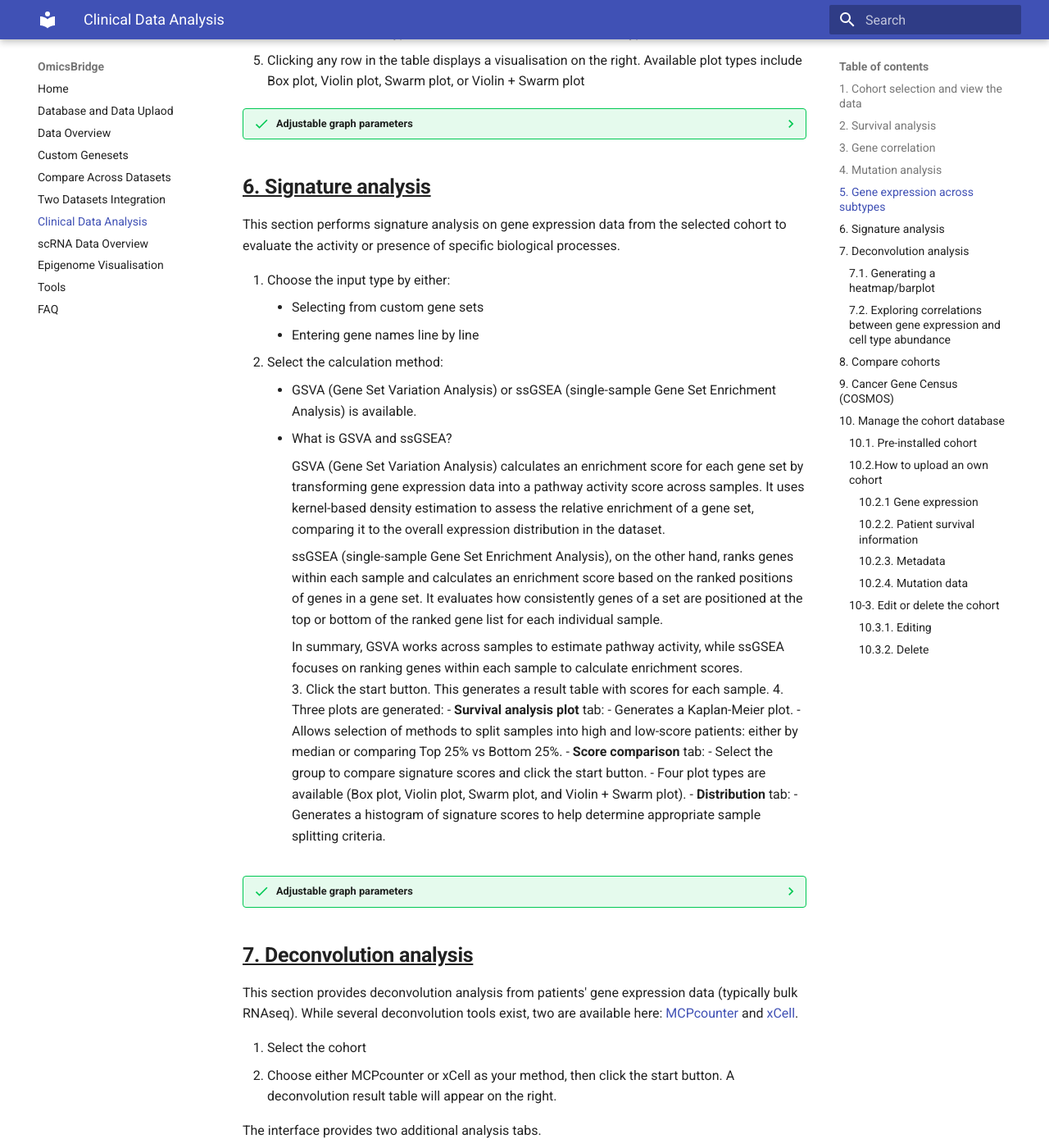
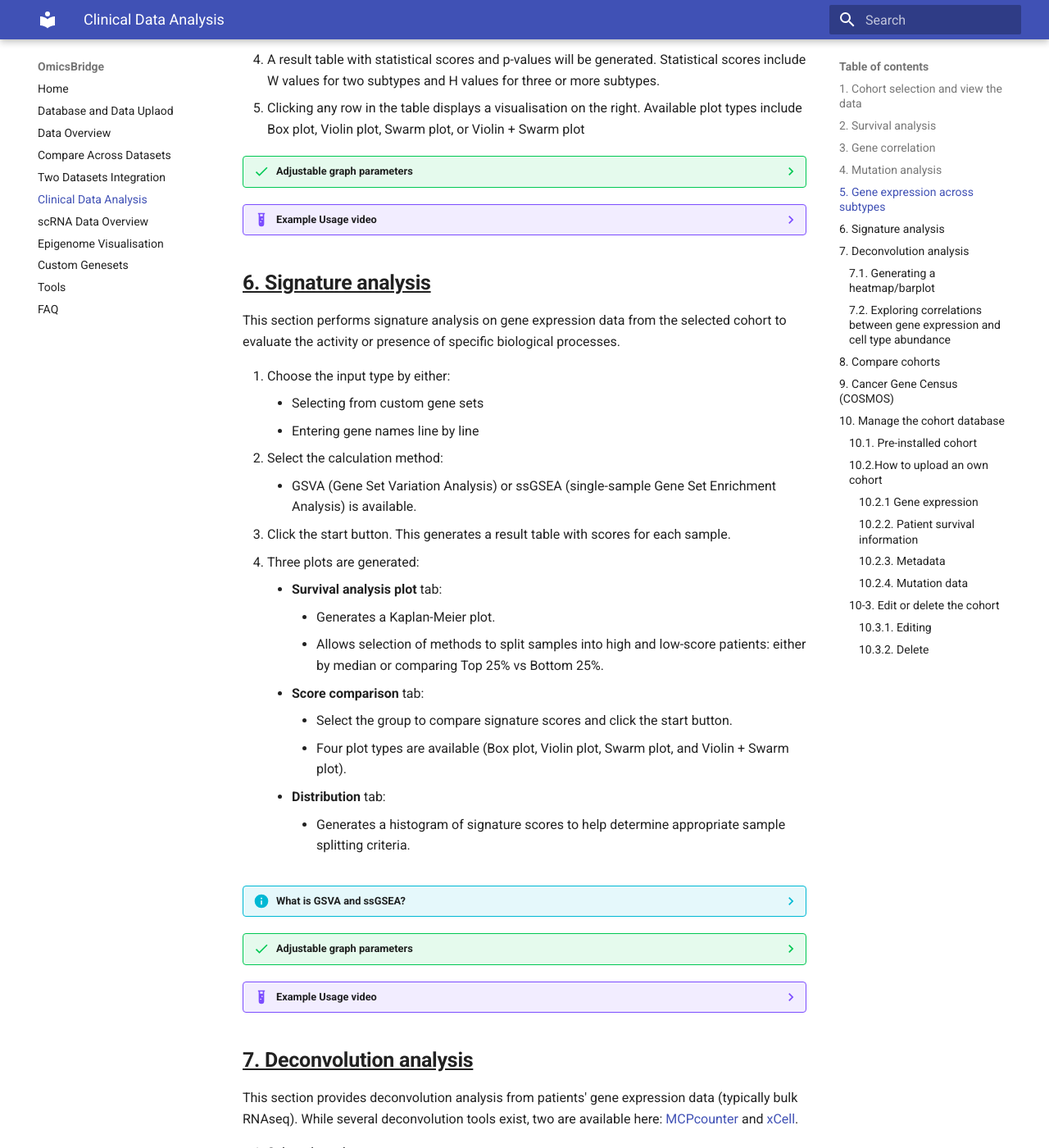
Before and after one commit to htsmto/OmicsBridge, an MkDocs documentation site: the page built from docs/Clinical_data.md, in a window 1280 px wide and 1400 px high, scrolled down 2925 px. Shown: the whole window at 82% size. Built offline with MkDocs 1.6.1 and Material for MkDocs 9.7.7, drawn with Linux system fonts in a browser that asks for light colours; some of the changed text lies outside the part shown.

Commit message:
Updated wiki

```diff
--- a/docs/Clinical_data.md
+++ b/docs/Clinical_data.md
@@ -104,6 +104,11 @@
         - Graph title and legend font size
         - Colours for wild-type and mutant groups
 
+??? example  "Example Usage video"
+    <video width="1000" controls>
+    <source src="../videos/Clinical_3_720.mp4" type="video/mp4">
+    </video>
+
 
 ## <u>**5. Gene expression across subtypes**</u>
 
@@ -122,6 +127,11 @@
     - Graph title size
     - Colour palette for each subtype
 
+??? example  "Example Usage video"
+    <video width="1000" controls>
+    <source src="../videos/Clinical_4_720.mp4" type="video/mp4">
+    </video>
+
 ## <u>**6. Signature analysis**</u>
 
 This section performs signature analysis on gene expression data from the selected cohort to evaluate the activity or presence of specific biological processes.
@@ -131,14 +141,7 @@
     - Entering gene names line by line
 2. Select the calculation method:
     - GSVA (Gene Set Variation Analysis) or ssGSEA (single-sample Gene Set Enrichment Analysis) is available.
-    - What is GSVA and ssGSEA?
 
-
-        GSVA (Gene Set Variation Analysis) calculates an enrichment score for each gene set by transforming gene expression data into a pathway activity score across samples. It uses kernel-based density estimation to assess the relative enrichment of a gene set, comparing it to the overall expression distribution in the dataset.
-
-        ssGSEA (single-sample Gene Set Enrichment Analysis), on the other hand, ranks genes within each sample and calculates an enrichment score based on the ranked positions of genes in a gene set. It evaluates how consistently genes of a set are positioned at the top or bottom of the ranked gene list for each individual sample.
-
-        In summary, GSVA works across samples to estimate pathway activity, while ssGSEA focuses on ranking genes within each sample to calculate enrichment scores.
 3. Click the start button. This generates a result table with scores for each sample.
 4. Three plots are generated:
     - **Survival analysis plot** tab:
@@ -168,6 +176,12 @@
         - Histogram bin color
         - Number of histogram bins
 
+??? example  "Example Usage video"
+    <video width="1000" controls>
+    <source src="../videos/Clinical_5_720.mp4" type="video/mp4">
+    </video>
+
+
 ## <u>**7. Deconvolution analysis**</u>
 
 This section provides deconvolution analysis from patients' gene expression data (typically bulk RNAseq). While several deconvolution tools exist, two are available here: [MCPcounter](https://github.com/ebecht/MCPcounter) and [xCell](https://comphealth.ucsf.edu/app/xcell).
@@ -176,6 +190,12 @@
 2. Choose either MCPcounter or xCell as your method, then click the start button. A deconvolution result table will appear on the right.
 
 The interface provides two additional analysis tabs.
+
+??? example  "Example Usage video"
+    <video width="1000" controls>
+    <source src="../videos/Clinical_6_720.mp4" type="video/mp4">
+    </video>
+
 
 ### <u>**7.1. Generating a heatmap/barplot**</u>
 First, you can generate a heatmap or barplot to visualise cell type fractions across samples.
@@ -199,6 +219,11 @@
     - Legend font size
     - Colours for high and low deconvolution score (for the heatmap)
 
+??? example  "Example Usage video"
+    <video width="1000" controls>
+    <source src="../videos/Clinical_7_720.mp4" type="video/mp4">
+    </video>
+
 ### <u>**7.2. Exploring correlations between gene expression and cell type abundance**</u>
 
 This feature allows you to analyse the relationship between specific gene expression levels and cell type abundance.
@@ -216,6 +241,11 @@
     - Dot and correlation line colours
     - Option to display or hide the correlation line
     - Option to use a white background
+
+??? example  "Example Usage video"
+    <video width="1000" controls>
+    <source src="../videos/Clinical_8_720.mp4" type="video/mp4">
+    </video>
 
 ## <u>**8. Compare cohorts**</u>
 In this section, you can compare gene expression or mutation frequency across different cohorts.
@@ -236,13 +266,16 @@
     - Colour scheme for the bar plot (mutation frequency analysis)
     - Option to use a white background
 
-
 ## <u>**9. Cancer Gene Census (COSMOS)**</u>
 OmicsBridge includes a database of cancer predisposition genes sourced from [Cancer Gene Census from COSMIC](https://cancer.sanger.ac.uk/census). This feature helps you identify which genes from your input are known to be associated with cancer predisposition.
 
 1. Enter gene names line by line.
 2. If any of the genes you entered are associated with cancer predisposition, they will appear in the results table. If none match, the complete database will be displayed instead.
 
+??? example  "Example Usage video"
+    <video width="1000" controls>
+    <source src="../videos/Clinical_10_720.mp4" type="video/mp4">
+    </video>
 
 ## <u>**10. Manage the cohort database**</u>
 The users can manage the cohort database and upload or delete datasets in the “Cohort database” tab.
--- a/mkdocs.yml
+++ b/mkdocs.yml
@@ -3,12 +3,12 @@
   - Home: index.md
   - Database and Data Uplaod: Database.md
   - Data Overview: Data_Overview.md
-  - Custom Genesets: Gene_set.md
   - Compare Across Datasets: Compare_across_datasets.md
   - Two Datasets Integration: integrate_two.md
   - Clinical Data Analysis: Clinical_data.md
   - scRNA Data Overview: scRNA.md
   - Epigenome Visualisation: igv.md
+  - Custom Genesets: Gene_set.md
   - Tools: Tools.md
   - FAQ: FAQ.md
 theme:
```
Also changed, not shown: other parts of docs/Clinical_data.md (+5 -0 lines), docs/integrate_two.md (+10 -0 lines), docs/scRNA.md (+32 -0 lines).
